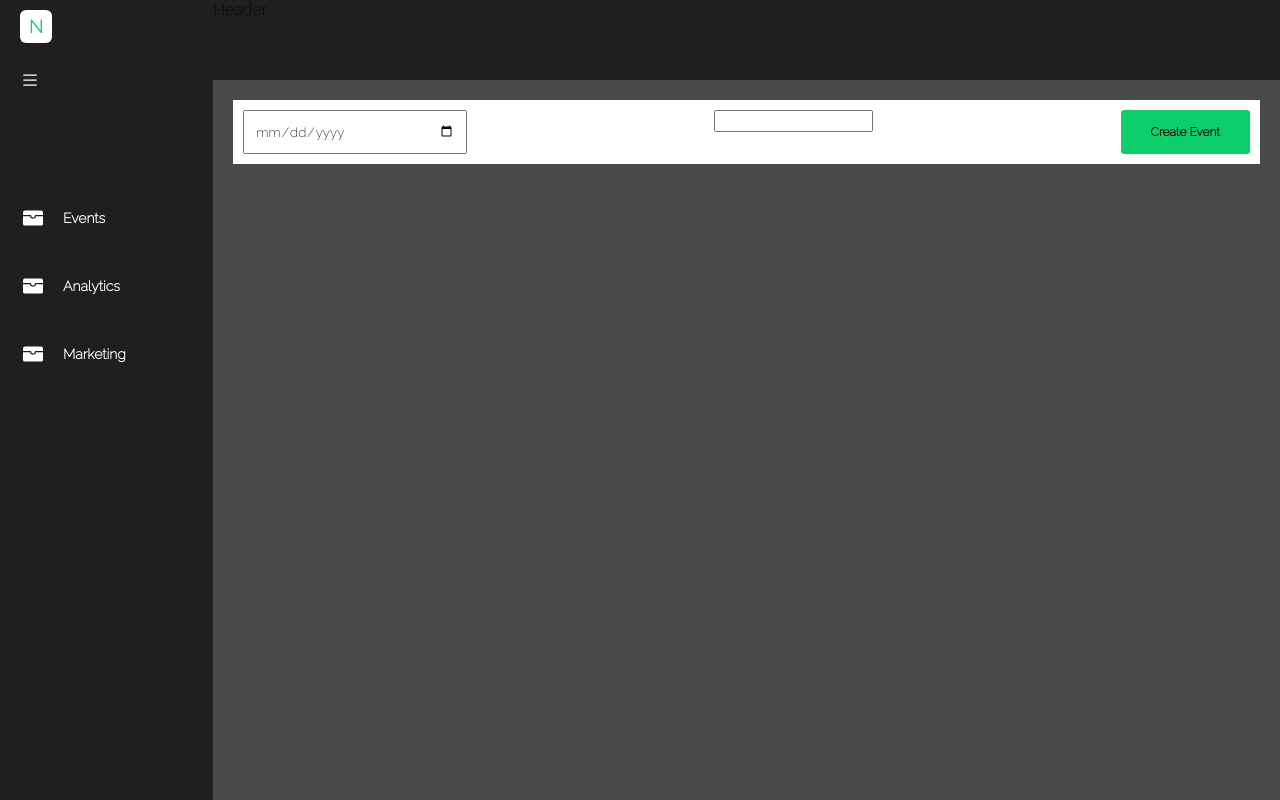
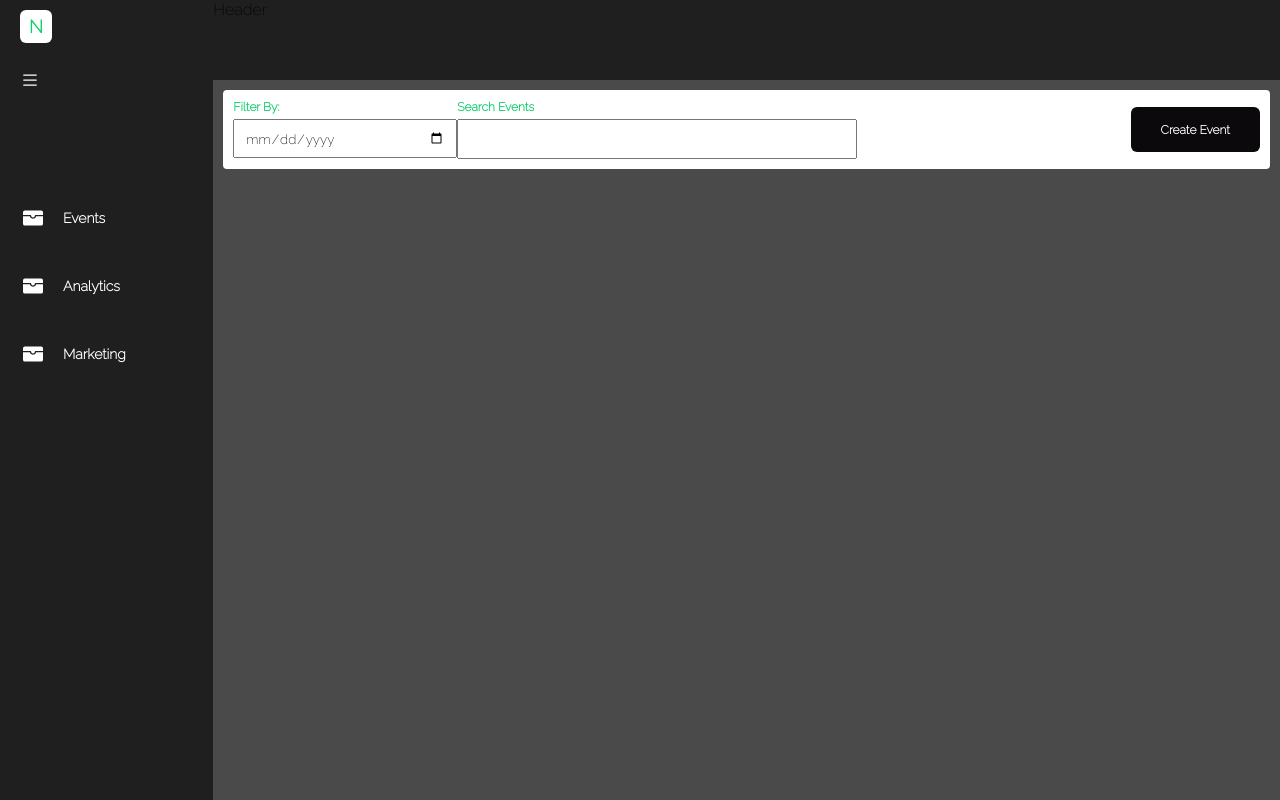
Before and after one commit to SamAdesoba/Norb-events, a React (Create React App) app: page /dashboard in a window 1280 px wide. Built offline with nearby package versions, Linux system fonts and the light colour scheme; a web font is replaced by a local one.

Commit message:
css commit

```diff
--- a/src/views/dashboard/pages/MyEvents.js
+++ b/src/views/dashboard/pages/MyEvents.js
@@ -6,10 +6,14 @@ const MyEvents = () => {
     <div className="my-events-container">
         <div className="my-events-header">
           <div className="my-events-header-filter">
-              <input type="date" />
-          </div>
-          <div className="my-events-header-search">
-          <input type="search" />
+            <div>
+              <p>Filter By:</p>
+              <input type="date" id = "filter-date"/>
+            </div>
+            <div>
+              <p>Search Events</p>
+              <input type="search" id = "filter-search"/>
+            </div>
           </div>
           <button>Create Event</button>
         </div>
--- a/src/views/dashboard/pages/myEvents.css
+++ b/src/views/dashboard/pages/myEvents.css
@@ -2,27 +2,50 @@
     display: flex;
     justify-content: space-between;
     padding: 10px 10px;
+    border-radius: 4px;
+    align-items: center;
     background-color: white;
 }
 
 .my-events-header > button{
-    background-color: var(--primary_green);
+    background-color: var(--primary_black);
     border: unset;
     padding: 12px 30px;
-    color: black;
+    color: white;
     font-weight: bold;
-    border-radius: 3px;
+    border-radius: 6px;
     font-size: 12px;
     cursor: pointer;
+    height: 45px;
 }
 
-.my-events-header-filter > input {
+.my-events-header-filter{
+    display: flex;
+    justify-content: space-between;
+    width: 50%;
+}
+
+#filter-date {
     width: 200px;
-    height: 20px;
+    height: 15px;
     padding: 10px;
+    margin-top: 5px;
+}
+
+.my-events-header-filter p{
+    margin: 0;
+    font-size: 12px;
+    color: var(--primary_green);
+    font-weight: bold;
 }
 
 .my-events-container{
-    padding: 20px;
+    padding: 10px;
     border-radius: 10px;
 }
+
+#filter-search{
+    width: 30em;
+    height: 40px;
+    margin-top: 5px;
+}
```
